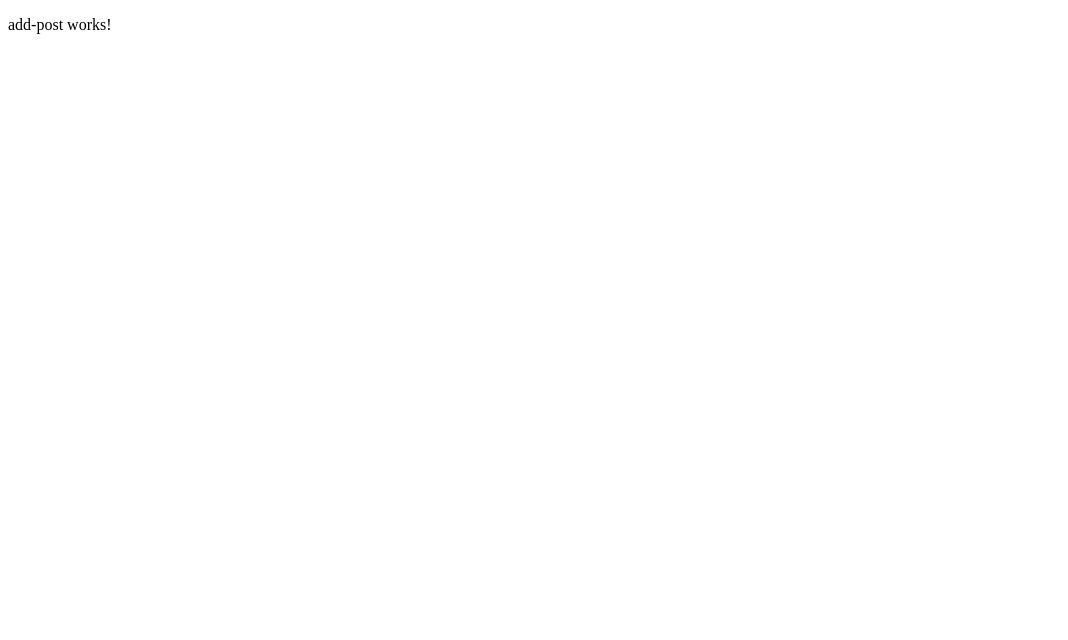
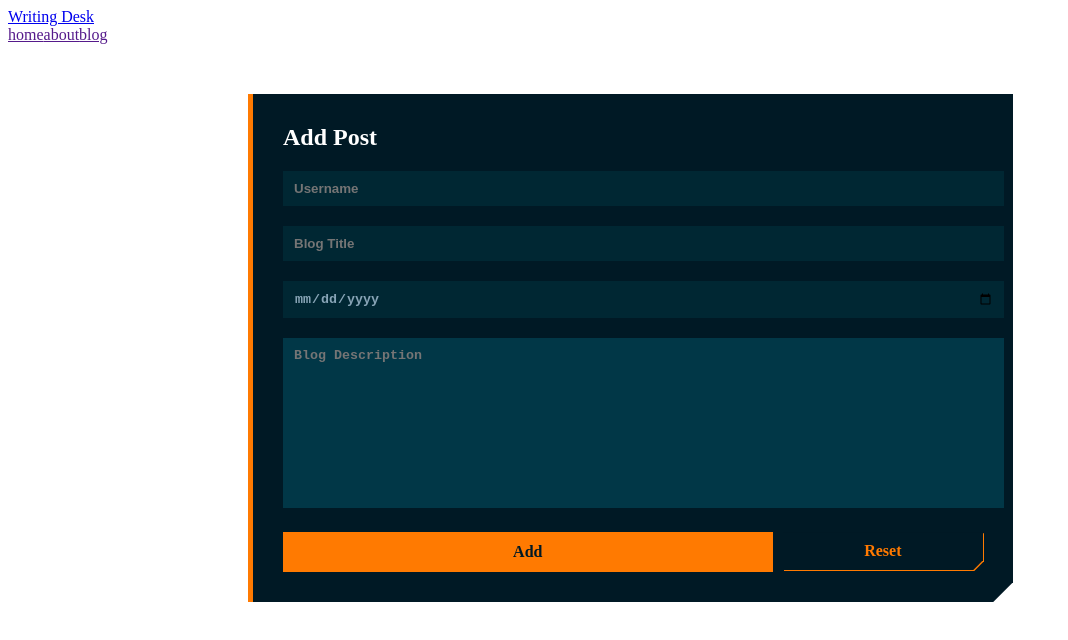
Before and after one commit to supranshu/WritingDesk, an Angular app in the folder WritingDeskFront/: page /add-post in a window 1280 px wide. Shown: the top 640 px of the page, without its empty margins (0-1068 px from the left). Built offline with nearby package versions, Linux system fonts and the light colour scheme.

Commit message:
add-post

```diff
--- a/WritingDeskFront/src/app/pages/add-post/add-post.component.css
+++ b/WritingDeskFront/src/app/pages/add-post/add-post.component.css
@@ -0,0 +1,99 @@
+.orange {
+    color: #ff7a01;
+  }
+
+  .form-container {
+    max-width: 700px;
+    margin: 30px;
+    background-color: #001925;
+    padding: 30px;
+    border-left: 5px solid #ff7a01;
+    clip-path: polygon(0 0, 100% 0, 100% calc(100% - 20px), calc(100% - 20px) 100%, 0 100%);
+  }
+
+  .heading {
+    display: block;
+    color: white;
+    font-size: 1.5rem;
+    font-weight: 800;
+    margin-bottom: 20px;
+  }
+
+  .form-container .form .input {
+    color: #87a4b6;
+    width: 100%;
+    background-color: #002733;
+    border: none;
+    outline: none;
+    padding: 10px;
+    margin-bottom: 20px;
+    font-weight: bold;
+    transition: all 0.2s ease-in-out;
+    border-left: 1px solid transparent;
+  }
+
+  .form-container .form .input:focus {
+    border-left: 5px solid #ff7a01;
+  }
+
+  .form-container .form .textarea {
+    width: 100%;
+    padding: 10px;
+    border: none;
+    outline: none;
+    background-color: #013747;
+    color: #ff7a01;
+    font-weight: bold;
+    resize: none;
+    max-height: 150px;
+    margin-bottom: 20px;
+    border-left: 1px solid transparent;
+    transition: all 0.2s ease-in-out;
+  }
+
+  .form-container .form .textarea:focus {
+    border-left: 5px solid #ff7a01;
+  }
+
+  .form-container .form .button-container {
+    display: flex;
+    gap: 10px;
+  }
+
+  .form-container .form .button-container .send-button {
+    flex-basis: 70%;
+    background: #ff7a01;
+    padding: 10px;
+    color: #001925;
+    text-align: center;
+    font-weight: bold;
+    border: 1px solid transparent;
+    transition: all 0.2s ease-in-out;
+  }
+
+  .form-container .form .button-container .send-button:hover {
+    background: transparent;
+    border: 1px solid #ff7a01;
+    color: #ff7a01;
+  }
+
+  .form-container .form .button-container .reset-button-container {
+    filter: drop-shadow(1px 1px 0px #ff7a01);
+    flex-basis: 30%;
+  }
+
+  .form-container .form .button-container .reset-button-container .reset-button {
+    position: relative;
+    text-align: center;
+    padding: 10px;
+    color: #ff7a01;
+    font-weight: bold;
+    background: #001925;
+    clip-path: polygon(0 0, 100% 0, 100% calc(100% - 10px), calc(100% - 10px) 100%, 0 100%);
+    transition: all 0.2s ease-in-out;
+  }
+
+  .form-container .form .button-container .reset-button-container .reset-button:hover {
+    background: #ff7a01;
+    color: #001925;
+  }
--- a/WritingDeskFront/src/app/pages/add-post/add-post.component.html
+++ b/WritingDeskFront/src/app/pages/add-post/add-post.component.html
@@ -1 +1,33 @@
-<p>add-post works!</p>
+<header>
+    <nav class = "navbar">
+      <div class = "container">
+        <a href = "index.html" class = "navbar-brand">Writing Desk</a>
+        <div class = "navbar-nav">
+          <a href = "">home</a>
+          <a href = "">about</a>
+          <a href = "">blog</a>
+          <div class="user-profile">
+            <a href="#"><i class="fas fa-user"></i></a>
+          </div>
+        </div>
+      </div>
+    </nav>
+
+
+
+
+<div class="form-container" style="margin-top: 50px; margin-left: 240px;">
+    <div class="form">
+        <span class="heading">Add Post</span>
+        <input placeholder="Username" type="text" class="input">
+        <input placeholder="Blog Title" id="mail" type="email" class="input">
+        <input placeholder="Blog Date" id="mail" type="date" class="input">
+        <textarea placeholder="Blog Description" rows="10" cols="30" id="message" name="message" class="textarea"></textarea>
+        <div class="button-container">
+        <div class="send-button">Add</div>
+        <div class="reset-button-container">
+            <div id="reset-btn" class="reset-button">Reset</div>
+        </div>
+    </div>
+</div>
+</div>
```
